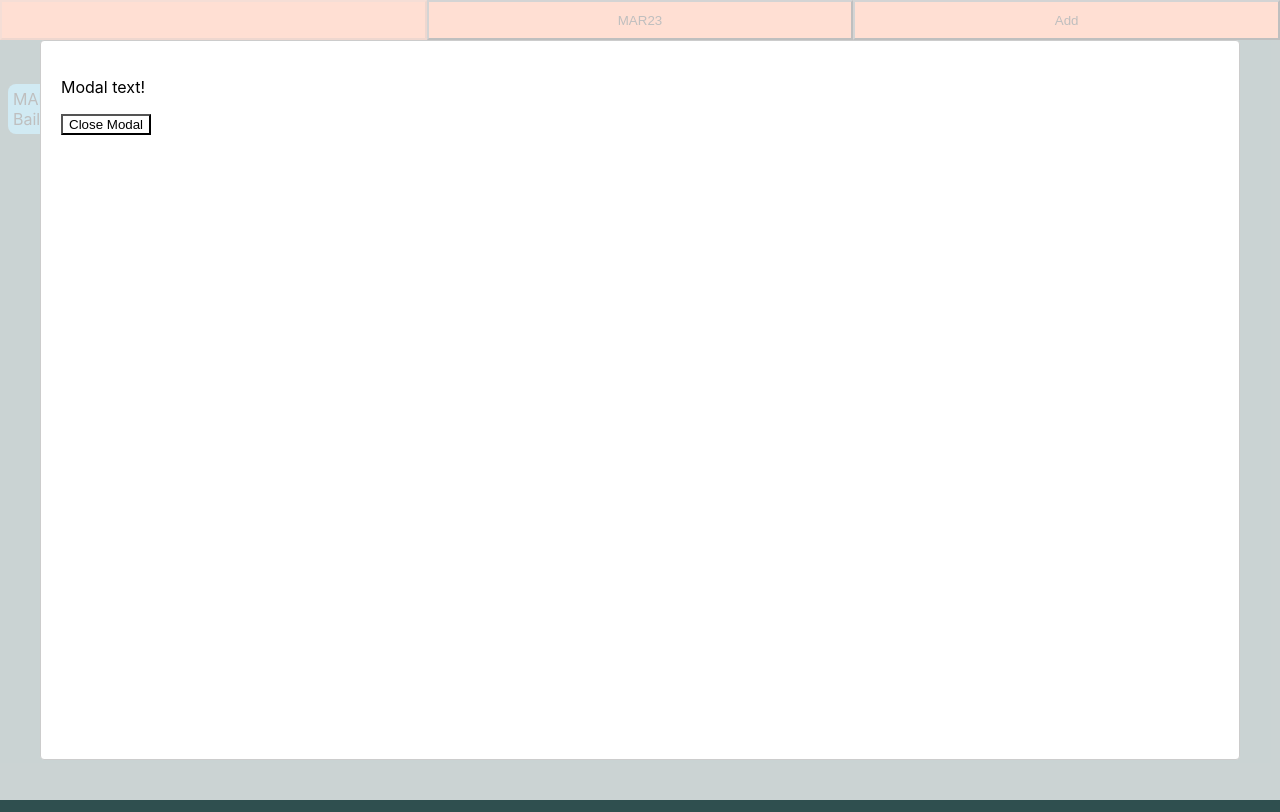
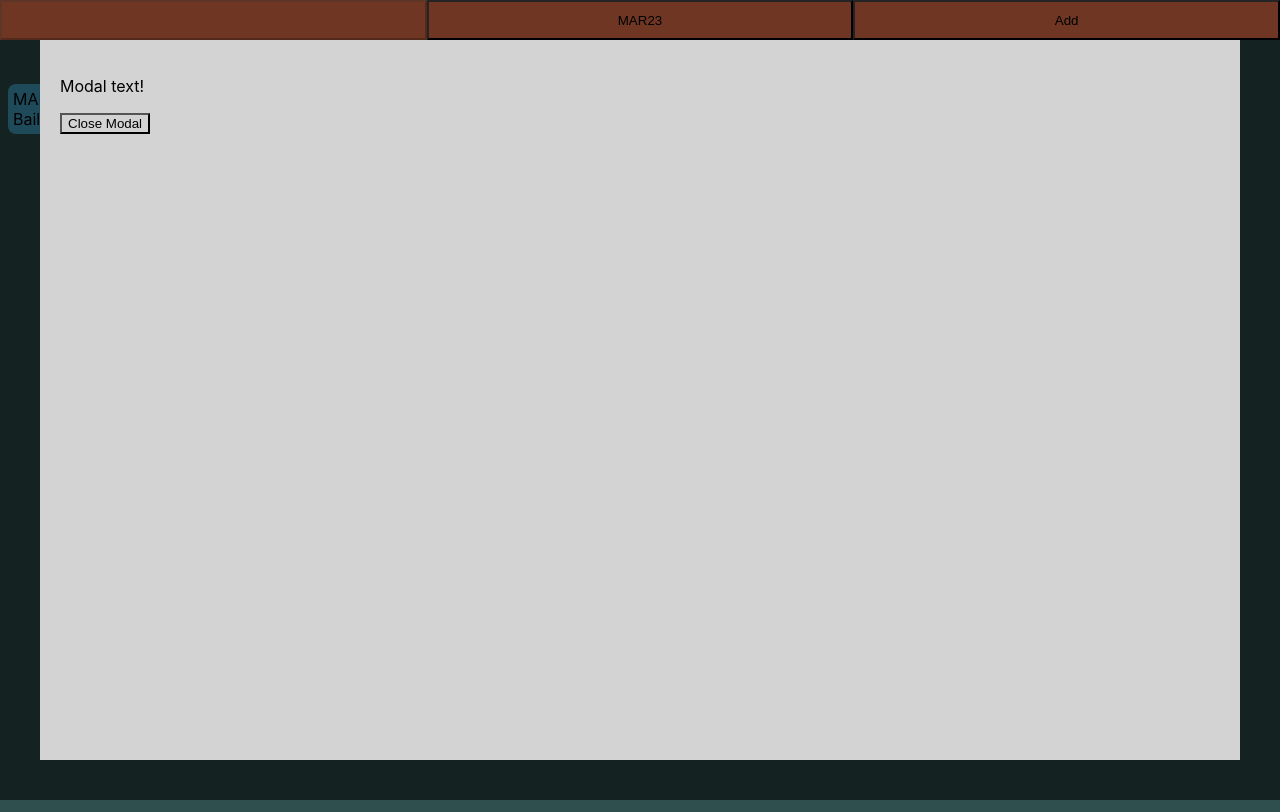
Before and after one commit to DanielBarragan96/ruta-js, a React (Create React App) app: page / in a window 1280 px wide. Both pictures are taken after a click on the button "Add". Built offline with nearby package versions, Linux system fonts and the light colour scheme.

Commit message:
added styles

```diff
--- /dev/null
+++ b/src/CreateNewTask.css
@@ -0,0 +1,21 @@
+.Overlay {
+  position: fixed;
+  top: 0;
+  left: 0;
+  right: 0;
+  bottom: 0;
+  background-color: #00000090;
+}
+
+.Modal {
+  position: absolute;
+  top: 40px;
+  left: 40px;
+  right: 40px;
+  bottom: 40px;
+  background-color: lightgrey;
+}
+
+.InnerModal {
+  padding: 20px;
+}
--- a/src/CreateNewTask.jsx
+++ b/src/CreateNewTask.jsx
@@ -1,5 +1,6 @@
 import React from "react";
 import ReactModal from "react-modal";
+import "./CreateNewTask.css";
 
 export default function ModalCreateNewTask({
   showModal,
@@ -13,9 +14,13 @@ export default function ModalCreateNewTask({
       isOpen={showModal}
       contentLabel="onRequestClose"
       onRequestClose={handleCloseModal}
+      overlayClassName="Overlay"
+      className="Modal"
     >
-      <p>Modal text!</p>
-      <button onClick={handleCloseModal}>Close Modal</button>
+      <div className="InnerModal">
+        <p>Modal text!</p>
+        <button onClick={handleCloseModal}>Close Modal</button>
+      </div>
     </ReactModal>
   );
 }
```
